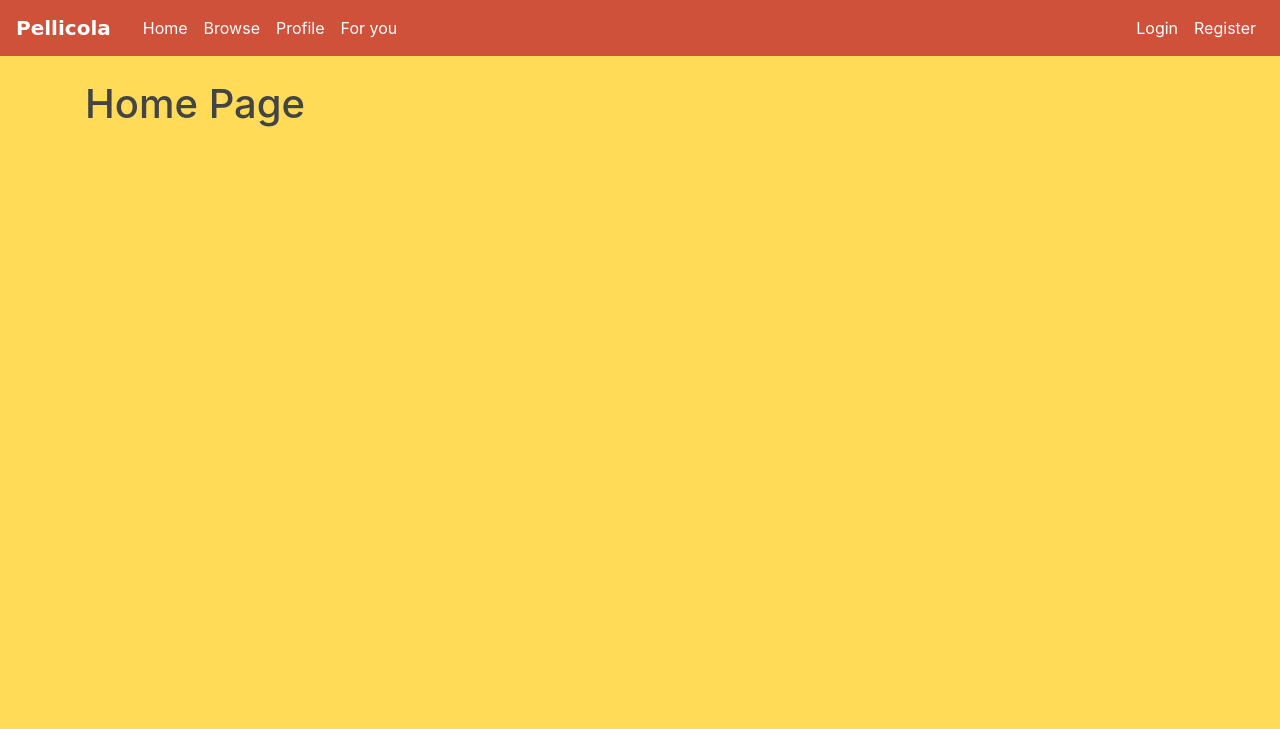
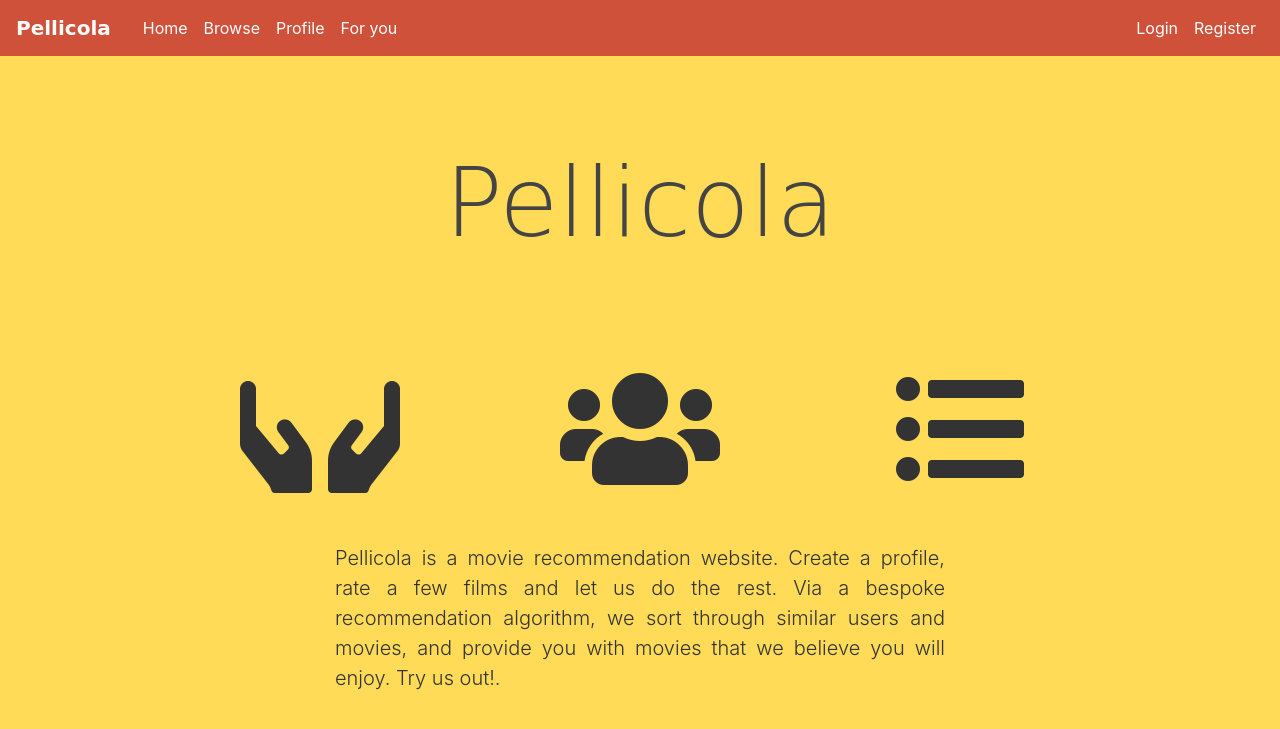
Before and after one commit to thesofakillers/movie-recommender, a Flask app: page / in a window 1280 px wide. Shown: the top 729 px of the page. Run offline with Flask 2, Linux system fonts and the light colour scheme; some libraries are stand-ins or nearby versions; some web fonts are replaced.

Commit message:
finish styling home page

```diff
--- a/static/main.css
+++ b/static/main.css
@@ -15,6 +15,27 @@ h1, h2, h3, h4, h5, h6 {
   background-color: #d0513a;
 }
 
+a, a:hover{
+  color:inherit;
+  text-decoration: none;
+  outline: none;
+}
+
+.labeled-button p{
+  padding-top: 10px;
+  opacity: 0;
+  transition-duration: 1000ms;
+}
+
+.labeled-button:hover p{
+  opacity: 1;
+  transition-duration: 1000ms;
+}
+
+
+i{
+  font-size: 10vmax;
+}
 .site-header .navbar-nav .nav-link {
   color: #ffffff;
 }
@@ -23,11 +44,23 @@ h1, h2, h3, h4, h5, h6 {
   color: #ffdb58;
 }
 
-.navbar-brand, .logo {
+.logo {
   font-family: 'Megrim', cursive;
+}
+
+.navbar-brand{
   font-weight: bold;
+}
+
+.logo:hover, i:hover{
+  text-shadow:2px 2px 2px #ff0000;
+  transition-duration: 250ms;
 }
 
 .site-header .navbar-nav .nav-link.active {
   font-weight: 500;
 }
+
+.jumbotron{
+  background-color: inherit;
+}
--- a/templates/home.html
+++ b/templates/home.html
@@ -1,4 +1,42 @@
 {% extends 'layout.html' %}
 {% block content %}
-<h1>Home Page</h1>
+<div class="row">
+  <div class="col jumbotron text-center">
+    <h1 class="display-1">
+      <a class="logo" href="/">Pellicola</a>
+    </h1>
+  </div>
+</div>
+<div class="row">
+  <div class="col-md-2"></div>
+  <div class="col-md-2 labeled-button text-center">
+    <a href="/browse"><i class="fas fa-hands"></i></a>
+    <p>Browse Films</p>
+  </div>
+  <div class="col-md-1"></div>
+  <div class="col-md-2 labeled-button text-center">
+    <a href="/profile"><i class="fas fa-users"></i></a>
+    <p>Profiles</p>
+  </div>
+  <div class="col-md-1"></div>
+  <div class="col-md-2 labeled-button text-center">
+    <a href="/browse"><i class="fas fa-list-ul"></i></a>
+    <p>Browse Films</p>
+  </div>
+  <div class="col-md-2"></div>
+</div>
+<div class="row">
+  <div class="col-3">
+  </div>
+  <div class="col-6 text-justify lead">
+    Pellicola is a movie recommendation website. Create a profile,
+    rate a few films and let us do the rest. Via a bespoke recommendation
+    algorithm, we sort through similar users and movies, and provide you with
+    movies that we believe you will enjoy. Try us out!.
+  </div>
+  <div class="co-3">
+
+  </div>
+</div>
+
 {% endblock content %}
--- a/templates/layout.html
+++ b/templates/layout.html
@@ -9,6 +9,9 @@
 
     <!-- fonts -->
     <link href="https://fonts.googleapis.com/css?family=Megrim" rel="stylesheet">
+
+    <!-- icons -->
+    <link rel="stylesheet" href="https://use.fontawesome.com/releases/v5.5.0/css/all.css" integrity="sha384-B4dIYHKNBt8Bc12p+WXckhzcICo0wtJAoU8YZTY5qE0Id1GSseTk6S+L3BlXeVIU" crossorigin="anonymous">
 
     <!-- to allow custom css -->
     <link rel="stylesheet" type="text/css" href="{{ url_for('static', filename='main.css')}}">
@@ -25,7 +28,7 @@
     <!-- Site Header to Be Displayed on All pages -->
     <header class="site-header">
       <nav class="navbar navbar-expand-md navbar-dark bg-tomato fixed-top">
-        <a class="navbar-brand mr-4" href="/">Pellicola</a>
+        <a class="navbar-brand logo mr-4" href="/">Pellicola</a>
         <!-- For the Hamburger Menu for smaller displays -->
         <button class="navbar-toggler" type="button" data-toggle="collapse" data-target="#navbarToggle" aria-controls="navbarToggle" aria-expanded="false" aria-label="Toggle navigation">
           <span class="navbar-toggler-icon"></span>
@@ -48,7 +51,7 @@
     </header>
 
     <!-- Main Page Content -->
-    <main role="main" class="container">
+    <main role="main" class="container-fluid text-center">
       {% block content %}{% endblock %}
     </main>
 
```
